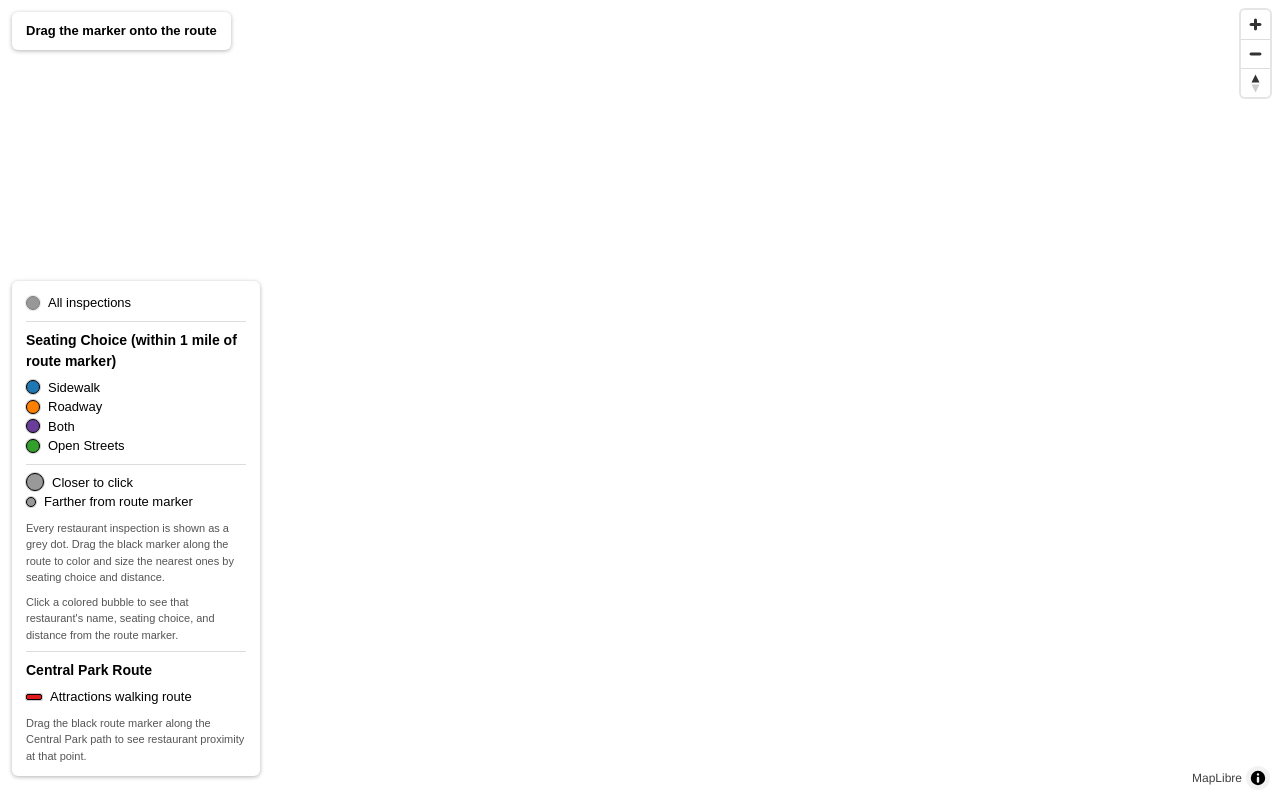
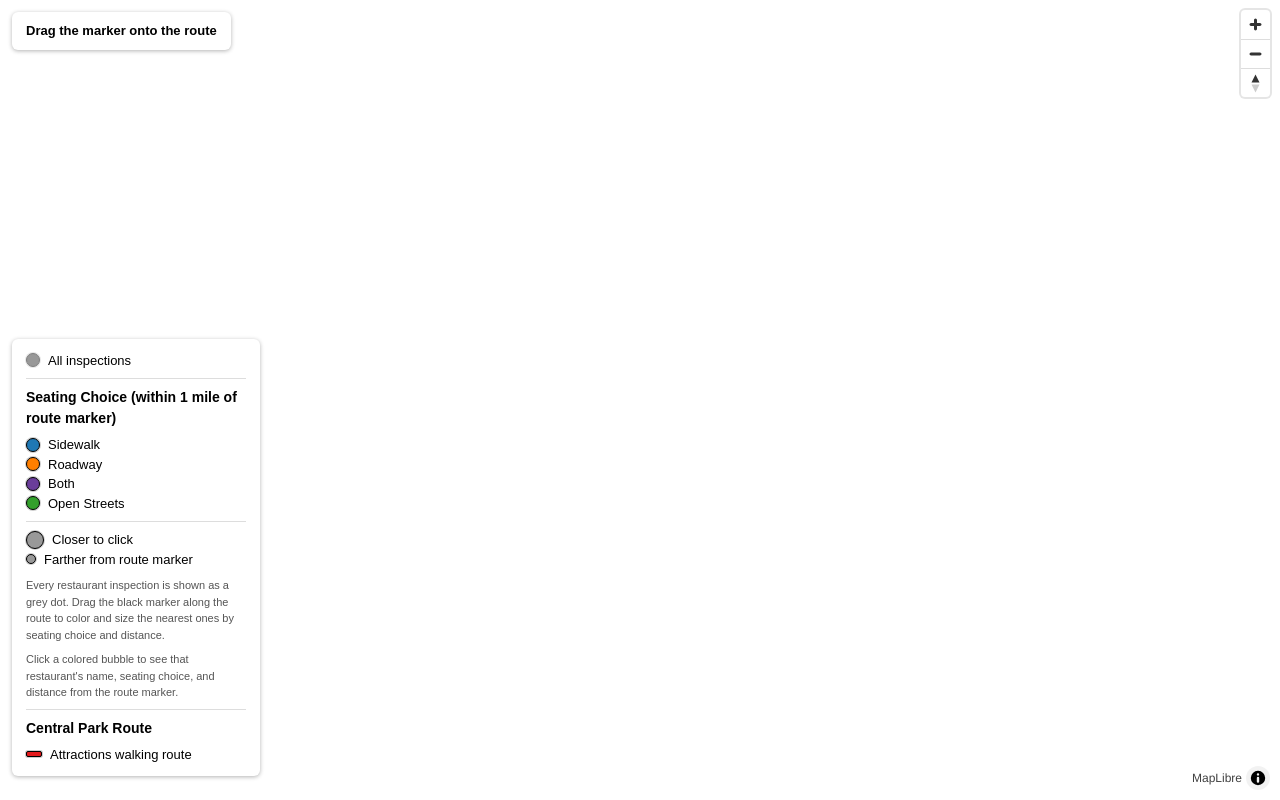
Before and after one commit to designed-by-sabina/mapping_website_restaurants-on-route, a plain HTML site: page index.html in a window 1280 px wide. Drawn offline with nearby package versions, Linux system fonts and the light colour scheme; no server answers.

Commit message:
Legend text change

```diff
--- a/index.html
+++ b/index.html
@@ -33,7 +33,6 @@
       <hr />
       <h3>Central Park Route</h3>
       <div class="legend-row"><span class="swatch swatch-square" style="background:#e31a1c"></span>Attractions walking route</div>
-      <p class="legend-hint">Drag the black route marker along the Central Park path to see restaurant proximity at that point.</p>
     </div>
 
     <div id="route-readout">
```
